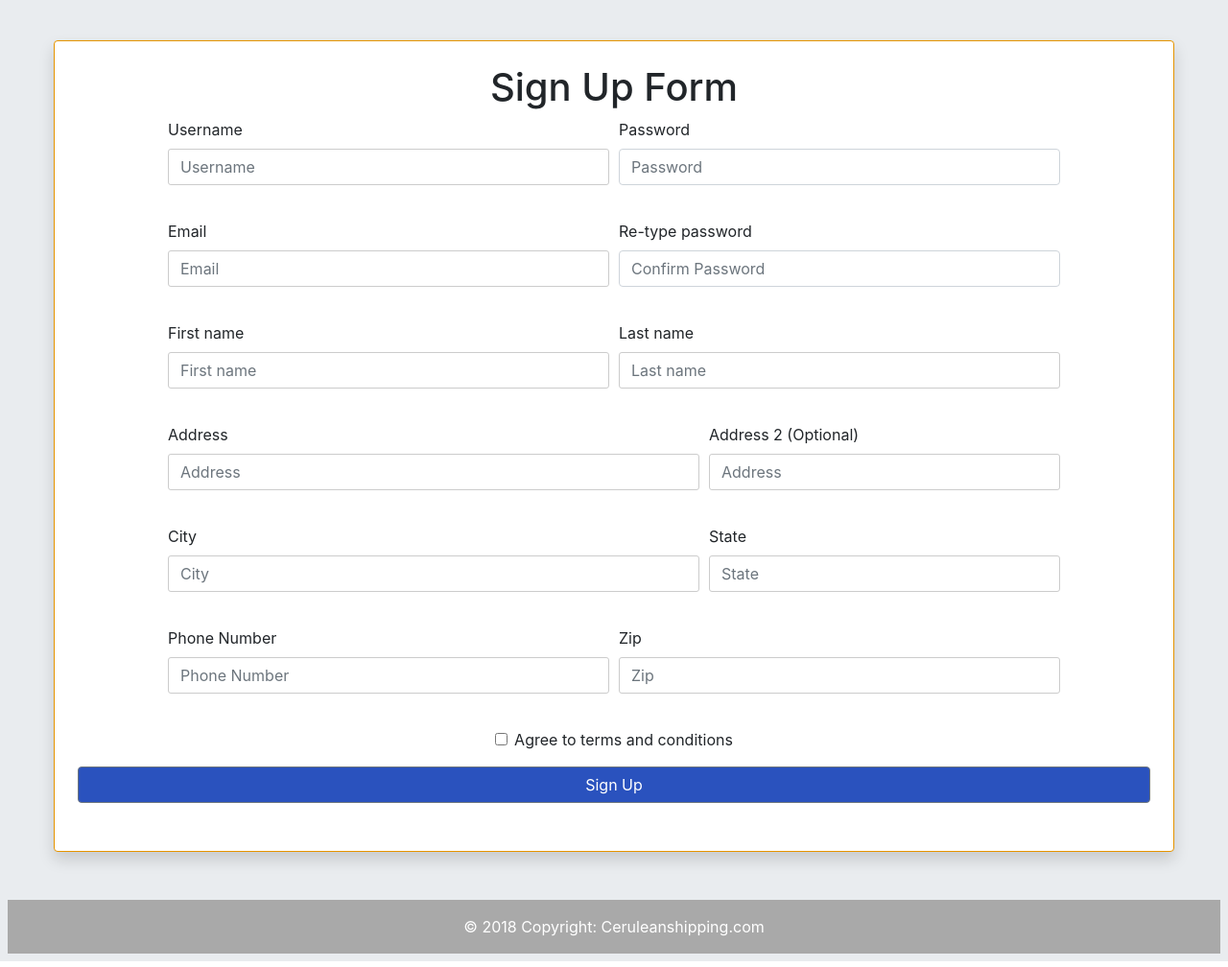
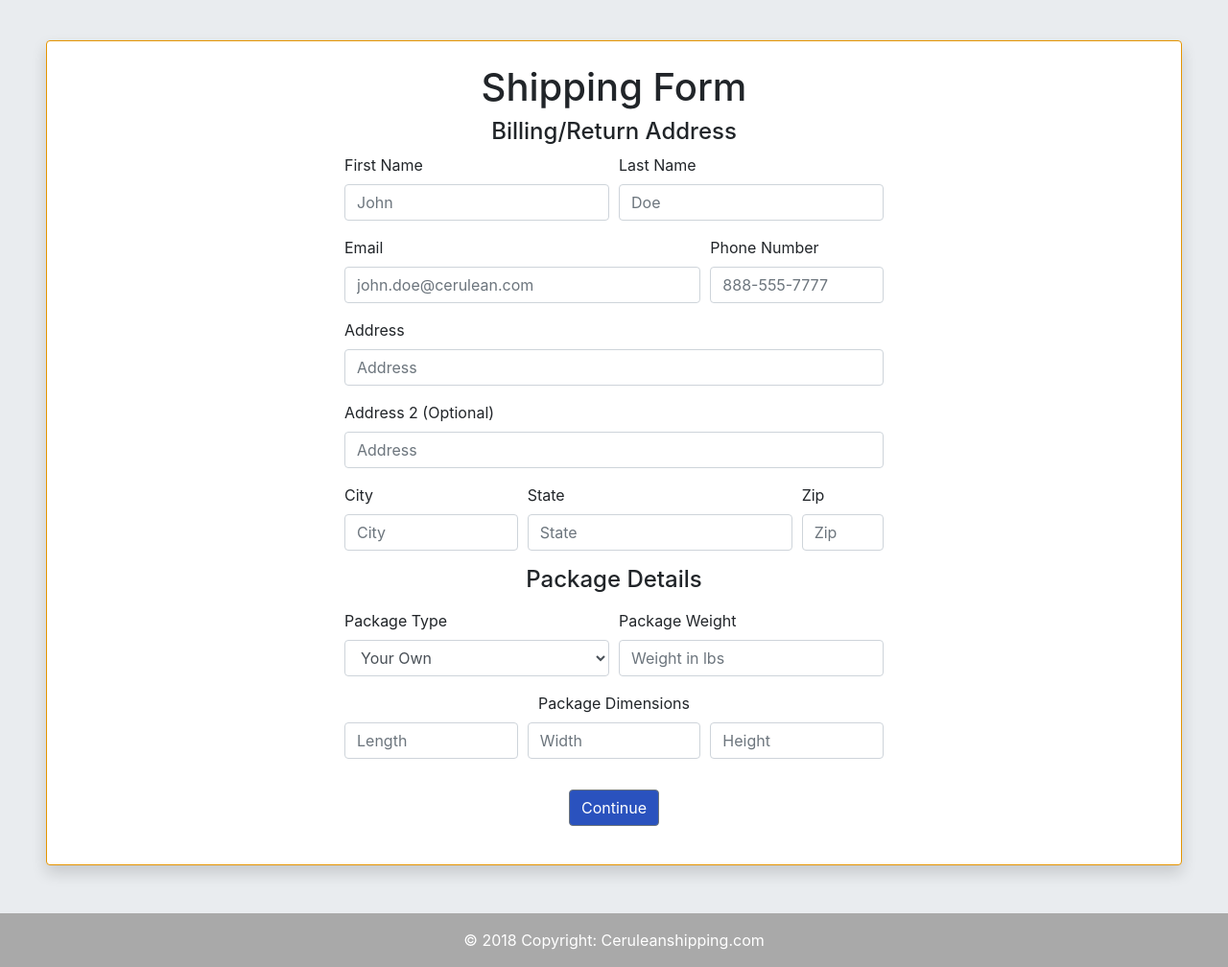
Before and after one commit to dannehtran/cerulean, a PHP site: page /shippingForm.php in a window 1280 px wide. Shown: the part 58-1066 px from the top of the page at 96% size. Run offline with PHP 8.4, Linux system fonts and the light colour scheme.

Commit message:
shipping pages

```diff
--- a/shippingForm.php
+++ b/shippingForm.php
@@ -5,7 +5,7 @@
   <link rel="stylesheet" href="https://stackpath.bootstrapcdn.com/bootstrap/4.1.3/css/bootstrap.min.css" integrity="sha384-MCw98/SFnGE8fJT3GXwEOngsV7Zt27NXFoaoApmYm81iuXoPkFOJwJ8ERdknLPMO" crossorigin="anonymous">
 
   <link rel="stylesheet" type="text/css" href="css/index.css">
-  <link rel="stylesheet" type="text/css" href="css/shippingForm.css">
+  <link rel="stylesheet" type="text/css" href="">
 
   <title>SHIPPING</title>
 </head>
@@ -18,153 +18,103 @@ include "header.php"
 
 <!--shipping page content-->
 <!-- Sign Up Form -->
- <div class="card signUpForm shadow rounded border_color mx-5">
- <form method="POST" action="handlers/registerHandler.php" class="needs-validation py-4 px-4" novalidate>
-   <h1 class="text-center">Sign Up Form</h1>
+ <div class="card shadow rounded border_color mx-5">
+ <form method="" action="" class=" py-4 px-4">
+   <h1 class="text-center">Shipping Form</h1>
+   <h4 class="text-center">Billing/Return Address</h4>
 
-   <!-- Row 1 -->
    <div class="form-row justify-content-center">
-
-     <!-- Username Input Field -->
-     <div class="col-md-5 mb-3">
-       <label for="validationCustom01">Username</label>
-       <input type="text" class="form-control" name="username_reg" id="validationCustom01" placeholder="Username" required>
-       <div class="invalid-feedback">
-         Please enter a username.
-       </div>
+     <div class="col-md-3 mb-3">
+       <label>First Name</label>
+       <input type="text" class="form-control" name="firstnameBilling" id="firstnameReturn" placeholder="John" required>
      </div>
 
-     <!-- Password Input Field -->
-     <div class="col-md-5 mb-3">
-       <label for="validationCustom02">Password</label>
-       <input type="password" class="form-control" name="password_reg" id="validationCustom02" placeholder="Password" required>
-       <div class="invalid-feedback">
-         Please enter a password.
-       </div>
+     <div class="col-md-3 mb-3">
+       <label>Last Name</label>
+       <input type="txt" class="form-control" name="LastnameBilling" id="lastnameReturn" placeholder="Doe" required>
      </div>
    </div>
 
-   <!-- Row 2 -->
    <div class="form-row justify-content-center">
-
-     <!-- Email Input Field -->
-     <div class="col-md-5 mb-3">
-       <label for="validationCustom03">Email</label>
-       <input type="text" class="form-control" name="email_reg" id="validationCustom03" placeholder="Email" required>
-       <div class="invalid-feedback">
-         Please enter your email address.
-       </div>
+     <div class="col-md-4 mb-3">
+       <label>Email</label>
+       <input type="text" class="form-control" name="emailBilling" id="emailReturn" placeholder="john.doe@cerulean.com" required>
      </div>
-
-     <!-- Confirm Password Input Field -->
-     <div class="col-md-5 mb-3">
-       <label for="validationCustom04">Re-type password</label>
-       <input type="password" class="form-control" name="password2_reg" id="validationCustom04" placeholder="Confirm Password" required>
-       <div class="invalid-feedback">
-         Please enter your password again.
-       </div>
+     <div class="col-md-2 mb-3">
+       <label>Phone Number</label>
+       <input type="phone" class="form-control" name="phoneBilling" id="phoneReturn" placeholder="888-555-7777" required>
      </div>
    </div>
 
-   <!-- Row 3 -->
    <div class="form-row justify-content-center">
-
-     <!-- First name Input Field -->
-     <div class="col-md-5 mb-3">
-       <label for="validationCustom05">First name</label>
-       <input type="text" class="form-control" name="first_name_reg" id="validationCustom05" placeholder="First name" required>
-       <div class="invalid-feedback">
-         Please enter your first name.
-       </div>
+     <div class="col-md-6 mb-3">
+       <label>Address</label>
+       <input type="text" class="form-control" name="addressBilling" id="addressReturn" placeholder="Address" required>
      </div>
-
-     <!-- Lastname Input Field -->
-     <div class="col-md-5 mb-3">
-       <label for="validationCustom06">Last name</label>
-       <input type="text" class="form-control" name="last_name_reg" id="validationCustom06" placeholder="Last name" required>
-       <div class="invalid-feedback">
-         Please enter your last name.
-       </div>
+    </div>
+  <div class="form-row justify-content-center">
+    <div class="col-md-6 mb-3">
+      <label>Address 2 (Optional)</label>
+      <input type="text" class="form-control" name="address2Billing" id="address2Return" placeholder="Address">
+    </div>
+  </div>
+   <div class="form-row justify-content-center">
+     <div class="col-md-2 mb-3">
+       <label>City</label>
+       <input type="text" class="form-control" name="cityBilling" id="cityReturn" placeholder="City" required>
+     </div>
+     <div class="col-md-3 mb-3">
+       <label>State</label>
+       <input type="text" class="form-control" name="stateBilling" id="stateReturn" placeholder="State" required>
+     </div>
+     <div class="col-md-1 mb-3">
+       <label>Zip</label>
+       <input type="text" class="form-control" name="zipBilling" id="zipReturn" placeholder="Zip" required>
      </div>
    </div>
 
-   <!-- Row 4 -->
-   <div class="form-row justify-content-center">
+    <h4 class="text-center mb-3">Package Details</h4>
+    <div class="form-row justify-content-center">
+      <div class="col-md-3 mb-3">
+        <label>Package Type</label>
+        <select class="form-control" required="">
+          <option value="Owners">Your Own</option>
+          <option value="csLarge">Cerulean-Large</option>
+          <option value="csMedium">Cerulean-Medium</option>
+          <option value="csSmall">Cerulean-Small</option>
+          <option value="csLetter">Cerulean-Letter</option>
+          <option value="csTube">Cerulean-Tube</option>
+        </select>
+      </div>
 
-     <!-- Address Input Field -->
-     <div class="col-md-6 mb-3">
-       <label for="validationCustom07">Address</label>
-       <input type="text" class="form-control" name="address_reg" id="validationCustom07" placeholder="Address" required>
-       <div class="invalid-feedback">
-         Please provide a valid address.
-       </div>
-     </div>
+      <div class="col-md-3 mb-3">
+        <label>Package Weight </label>
+        <input type="text" class="form-control" id="weight" name="weight" placeholder="Weight in lbs" required="" class="xyz">
+      </div>
+    </div>
+    <div class="form-row justify-content-center">
+      <label>Package Dimensions</label>
+    </div>
+    <div class="form-row justify-content-center">
+      <div class="col-md-2 mb-3">
+            <input class="form-control" type="text" name="OwnersLength" placeholder="Length" class="xyz">
+      </div>
+      <div class="col-md-2 mb-3">
+            <input class="form-control" type="text" name="OwnersWidth" placeholder="Width" class="xyz">
+      </div>
+      <div class="col-md-2 mb-3">
+            <input class="form-control" type="text" name="OwnersHeight" placeholder="Height" class="xyz">
+      </div>
+    </div>
 
-     <!-- Address 2 Input Field -->
-     <div class="col-md-4 mb-3">
-       <label for="validationCustom08">Address 2 (Optional)</label>
-       <input type="text" class="form-control" name="address2_reg" id="validationCustom08" placeholder="Address">
-     </div>
-   </div>
 
-   <!-- Row 5 -->
-   <div class="form-row justify-content-center">
-     <div class="col-md-6 mb-3">
 
-       <!-- City Input Field -->
-       <label for="validationCustom09">City</label>
-       <input type="text" class="form-control" name="city_reg" id="validationCustom09" placeholder="City" required>
-       <div class="invalid-feedback">
-         Please provide a valid city.
-       </div>
-     </div>
 
-     <!-- State Input Field -->
-     <div class="col-md-4 mb-3">
-       <label for="validationCustom10">State</label>
-       <input type="text" class="form-control" name="state_reg" id="validationCustom10" placeholder="State" required>
-       <div class="invalid-feedback">
-         Please provide a valid state.
-       </div>
-     </div>
-   </div>
-
-   <!-- Row 6 -->
-   <div class="form-row justify-content-center">
-
-     <!-- Phone number Input Field -->
-     <div class="col-md-5 mb-3">
-       <label for="validationCustom11">Phone Number</label>
-       <input type="text" class="form-control" name="phone_reg" id="validationCustom11" placeholder="Phone Number" required>
-       <div class="invalid-feedback">
-         Please provide a valid phone number.
-       </div>
-     </div>
-
-     <!-- Zipcode Input Field -->
-     <div class="col-md-5 mb-3">
-       <label for="validationCustom12">Zip</label>
-       <input type="text" class="form-control" name="zip_reg" id="validationCustom12" placeholder="Zip" required>
-       <div class="invalid-feedback">
-         Please provide a valid zip.
-       </div>
-     </div>
-   </div>
    <div class="form-group text-center">
-     <div class="form-check">
-       <input class="form-check-input" type="checkbox" value="" id="invalidCheck" required>
-       <label class="form-check-label" for="invalidCheck">
-         Agree to terms and conditions
-       </label>
-       <div class="invalid-feedback">
-         You must agree before submitting.
-       </div>
-     </div>
-     <button class="btn btn-secondary btn-rounded mt-3 buttonColor" type="submit" name="register">Sign Up</button>
+     <button class="btn btn-secondary btn-rounded mt-3 buttonColor" type="" name="ShForm2" onclick="window.location='shippingForm2.php';">Continue</button>
    </div>
  </form>
-</div>
-
+</div> <!--CARD END-->
 <!--end of shipping page content-->
 
 <!--Footer-->
```
Also changed, not shown: shippingForm2.php (+52 -30 lines), images/image0.png (deleted).
